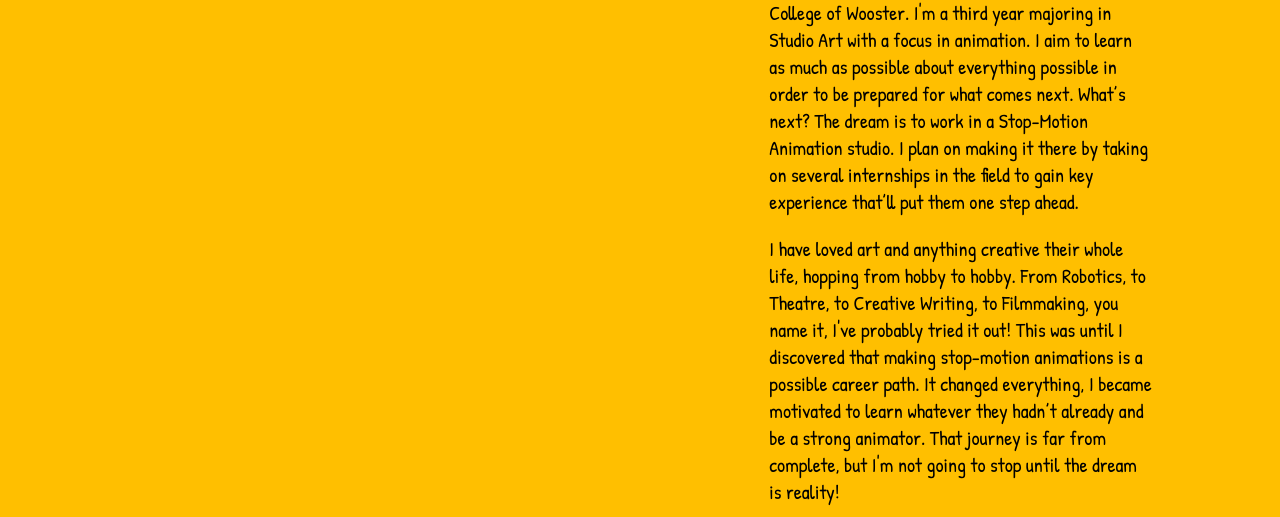
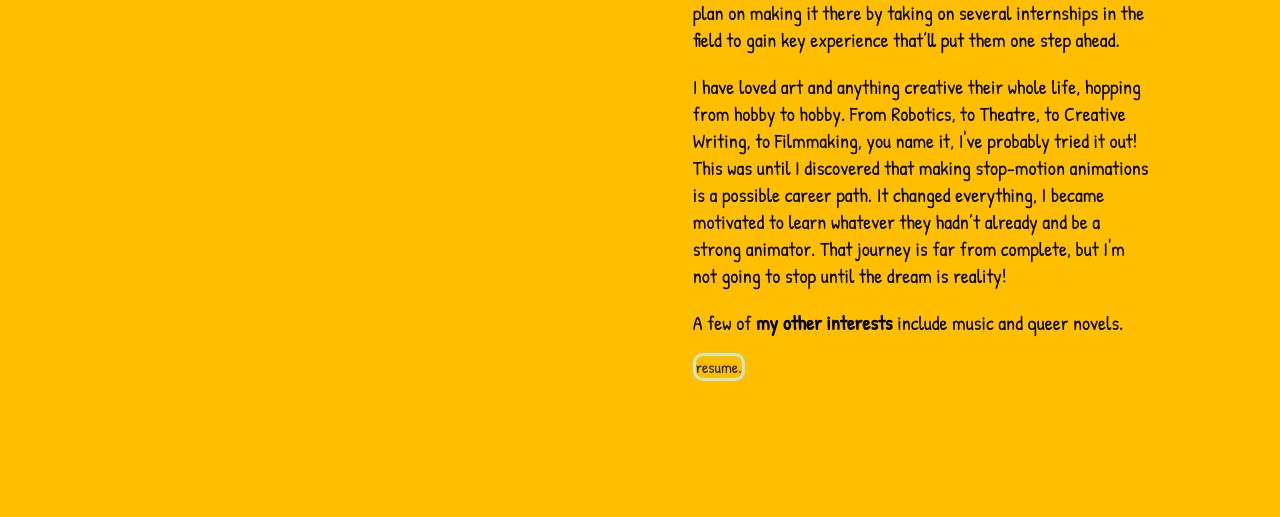
Before and after one commit to vanessakmorris/portfolio, a plain HTML site: page about.html in a window 1280 px wide. Shown: the part 624-1141 px from the top of the page. Drawn offline with Linux system fonts and the light colour scheme; a web font is replaced by a local one.

Commit message:
Update style.css

```diff
--- a/style.css
+++ b/style.css
@@ -194,7 +194,7 @@ button:active{
 
 .aboutGrid{
     display: grid;
-    grid-template-columns: .5fr .5fr 1fr;
+    grid-template-columns: .5fr .25fr 1fr;
     margin-bottom: 10%;
     margin-top: 12%;
 }
```
